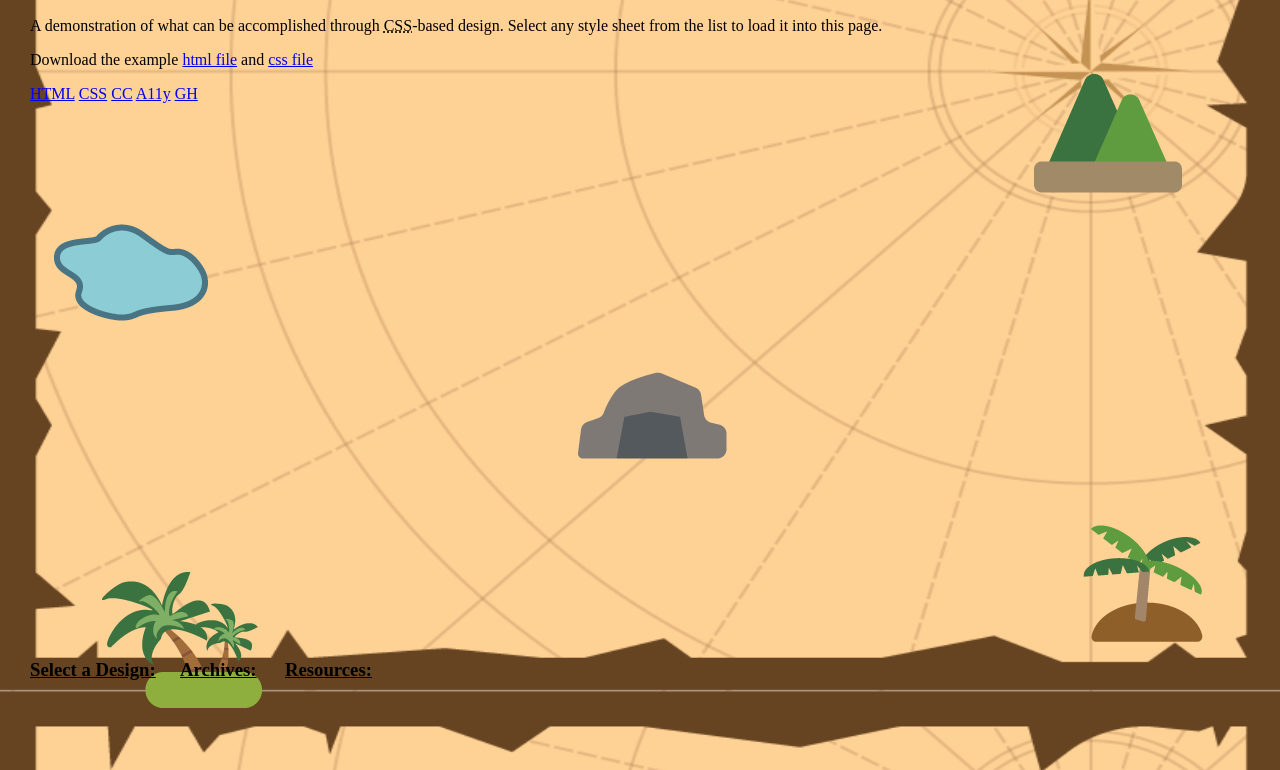
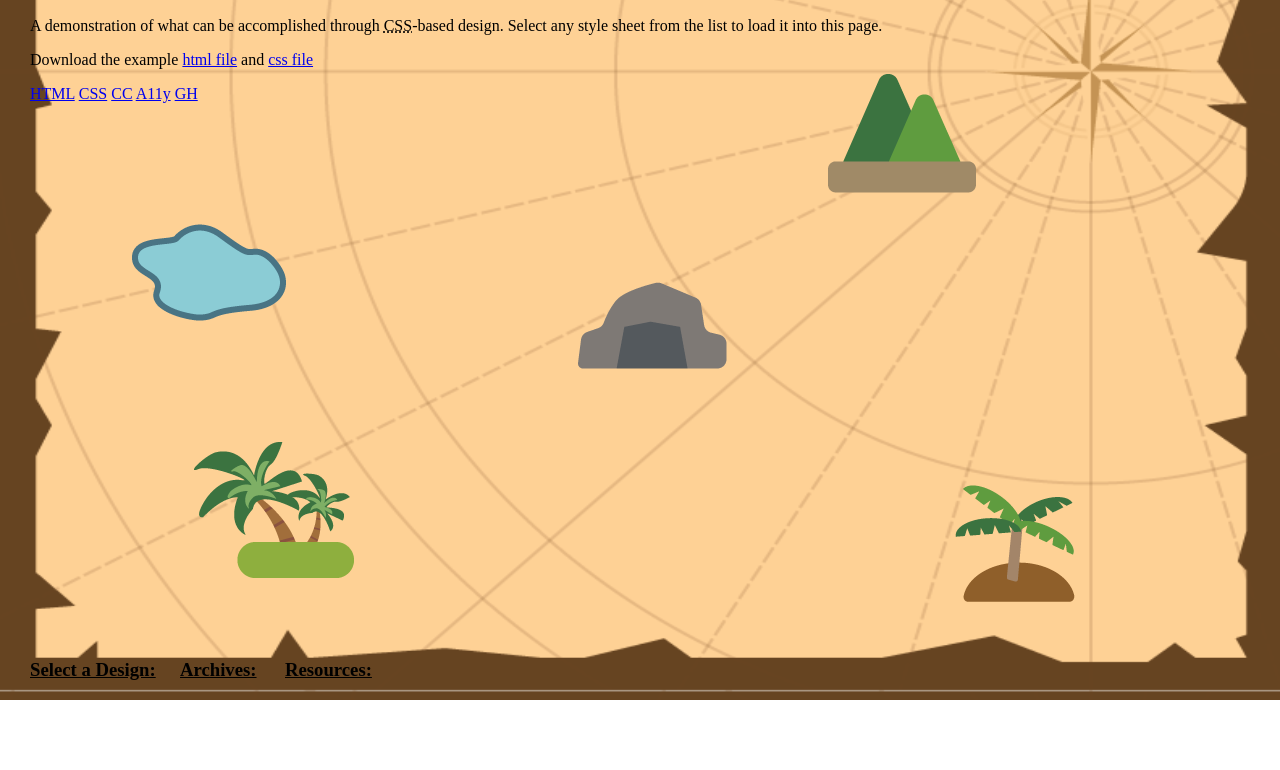
Before and after one commit to kaylalr/zen-garden, a plain HTML site: page index.html in a window 1280 px wide. Shown: the part 110-880 px from the top of the page. After the commit the page ends 810 px from the top, so only its background shows below. Drawn offline with Linux system fonts and the light colour scheme.

Commit message:
updated image positions again

```diff
--- a/style.scss
+++ b/style.scss
@@ -105,7 +105,7 @@ body {
         height: 200px;
         width: 200px;
         position: absolute;
-        right: 50px;
+        right: 5%;
         top: 150px;
         * {
             display: none;
@@ -128,7 +128,7 @@ body {
         height: 200px;
         width: 200px;
         position: absolute;
-        left: 50px;
+        left: 10%;
         top: 300px;
 
         * {
@@ -164,8 +164,8 @@ body {
         height: 200px;
         width: 200px;
         position: absolute;
-        left: 100px;
-        top: 650px;
+        left: 10%;
+        top: 65%;
 
         * {
             display: none;
@@ -183,7 +183,7 @@ body {
         width: 200px;
         position: absolute;
         right: 0px;
-        top: 600px;
+        top: 70%;
 
         * {
             display: none;
@@ -219,3 +219,30 @@ body {
         }
     }
 }
+
+@media only screen and (min-width: 1000px) {
+    #zen-preamble {
+        right: 20%;
+        // top: 150px;
+    }
+
+    #zen-explanation {
+        left: 10%;
+        // top: 300px;
+    }
+
+    #zen-participation {
+        // left: 45%;
+        top: 45%;
+    }
+
+    #zen-benefits {
+        left: 15%;
+        // top: 650px;
+    }
+
+    #zen-requirements {
+        right: 10%;
+        // top: 600px;
+    }
+}
```
Also changed, not shown: style.css.
